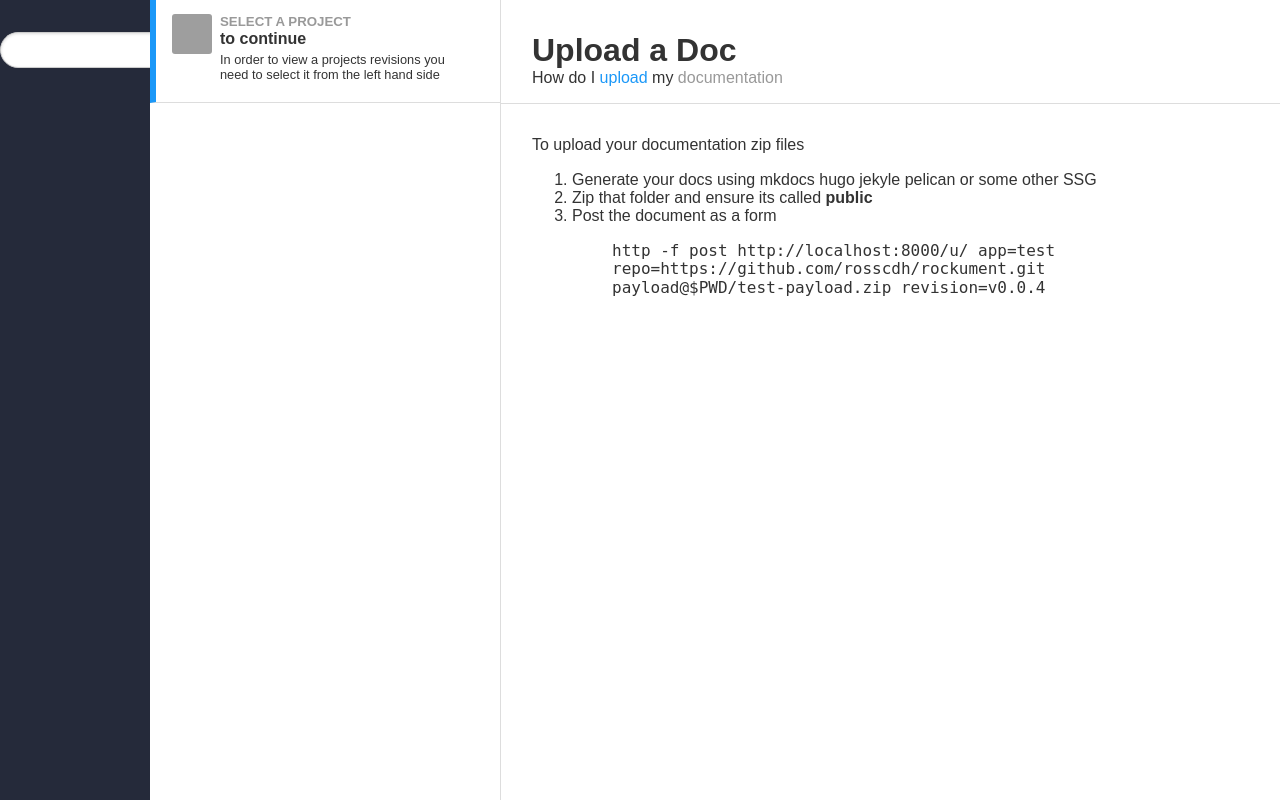
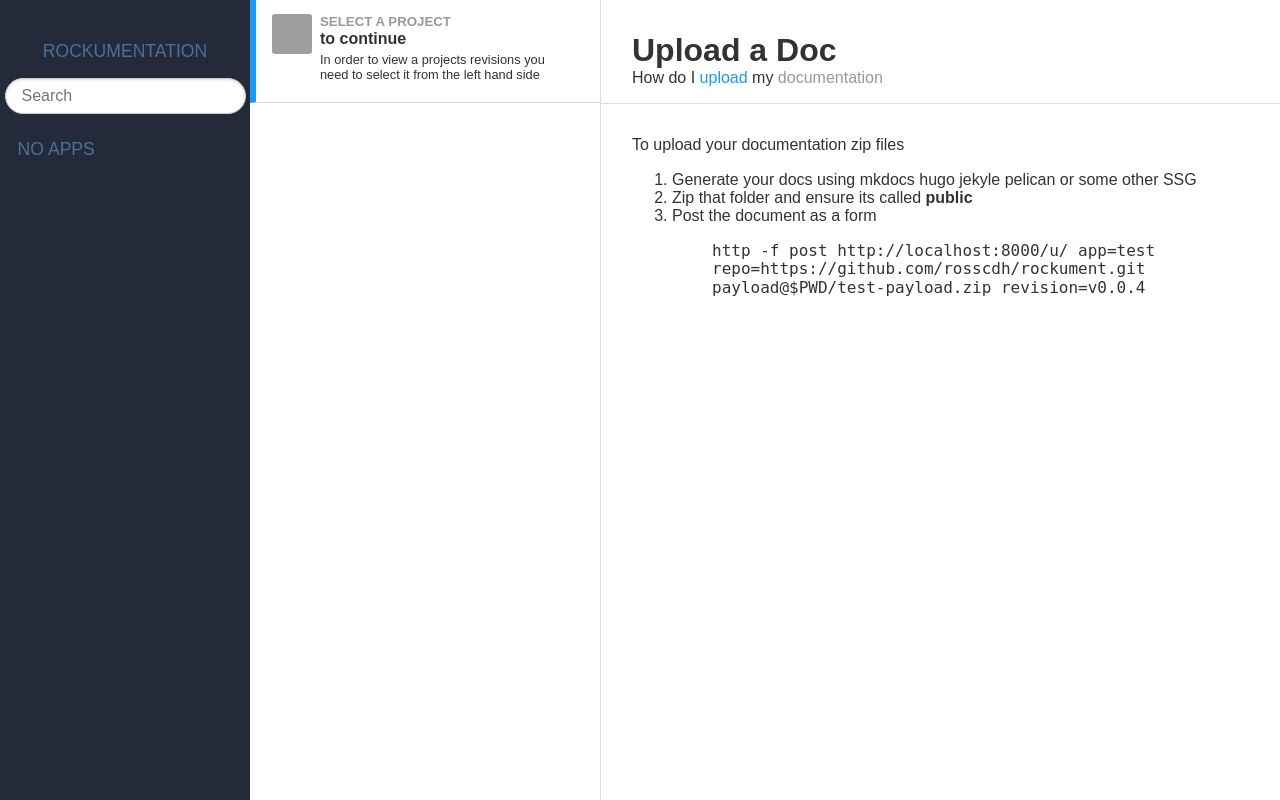
Before and after one commit to rosscdh/rockument, a Django app: template rockument/rockument/apps/default/templates/default/home.html in a window 1280 px wide. Run offline with Django 3.2, Linux system fonts and the light colour scheme; the template is opened without the code that fills it, so the values that code supplies are empty; some libraries are stand-ins or nearby versions; grey boxes are pictures that could not be loaded.

Commit message:
better layouts

```diff
--- a/rockument/rockument/apps/default/static/css/styles.css
+++ b/rockument/rockument/apps/default/static/css/styles.css
@@ -78,6 +78,9 @@ a {
     padding: 2em 0;
 }
 
+#search {
+    padding: 0.5em 0 1em 0;
+}
 
 /*
  * -- NAV BAR STYLES --
@@ -203,7 +206,7 @@ a {
 
     /* Move the layout over so we can fit the nav + list in on the left */
     #layout {
-        padding-left:500px; /* "left col (nav + list)" width */
+        padding-left:600px; /* "left col (nav + list)" width */
         position: relative;
     }
 
@@ -215,8 +218,8 @@ a {
         overflow: auto;
     }
     #nav {
-        margin-left:-500px; /* "left col (nav + list)" width */
-        width:150px;
+        margin-left:-600px; /* "left col (nav + list)" width */
+        width:250px;
         height: 100%;
     }
 
@@ -232,7 +235,7 @@ a {
     }
 
     #list {
-        margin-left: -350px;
+        margin-left: -550px;
         width: 100%;
         height: 33%;
         border-bottom: 1px solid #ddd;
--- a/rockument/rockument/apps/default/templates/default/home.html
+++ b/rockument/rockument/apps/default/templates/default/home.html
@@ -8,13 +8,17 @@
     <div id="nav" class="pure-u">
         <a href="#" class="nav-menu-button">Menu</a>
         <div class="nav-inner">
-            <form class="pure-form">
-                <input type="text" class="pure-input-rounded" />
+            <div class="pure-menu-heading">Rockumentation</div>
+            <form id="search" class="pure-form">
+                <input type="text" placeholder="Search" class="pure-input-rounded" />
             </form>
             <div class="pure-menu">
                 <ul class="pure-menu-list">
                 <li class="pure-menu-item" v-for="app in apps" :key="app.id" v-on:click="selectApp(app)">
                 <a href="#" class="pure-menu-link">{{ app.name }} <span class="revision-count">({{ app.num_revisions }})</span></a>
+                </li>
+                <li class="pure-menu-heading" v-if="apps.length == 0">
+                    No Apps
                 </li>
                 </ul>
             </div>
@@ -30,10 +34,10 @@
             <div class="pure-u-3-4">
                 <h5 class="email-name">{{ selected_app.name }}@Latest</h5>
                 <h4 class="email-subject">{{ selected_app.latest_revisions[0].revision }}</h4>
-                <h4 class="email-subject">view {{ selected_app.latest_revisions[0].updated | formatDate }}</h4>
                 <p class="email-desc">
                     <a :href="selected_app.url">Latest Revision</a>
                     <span>{{ selected_app.latest_revisions[0].repo }}</span>
+                    <br/><span class="email-subject">{{ selected_app.latest_revisions[0].updated | formatDate }}</span>
                 </p>
             </div>
         </div>
@@ -62,13 +66,14 @@
                 <h4 class="email-subject">{{ rev.updated | formatDate }}</h4>
                 <p class="email-desc">
                     <a :href="rev.url">View Revision</a>
+                    <br/><span class="email-subject" :alt="rev.updated">{{ rev.updated | formatDate }}</span>
                 </p>
             </div>
         </div>
 
     </div>
 
-    <div id="main" class="pure-u-1">
+    <div id="main" class="pure-u-1-3">
         <div class="email-content">
             <div class="email-content-header pure-g">
                 <div class="pure-u-1-2">
```
